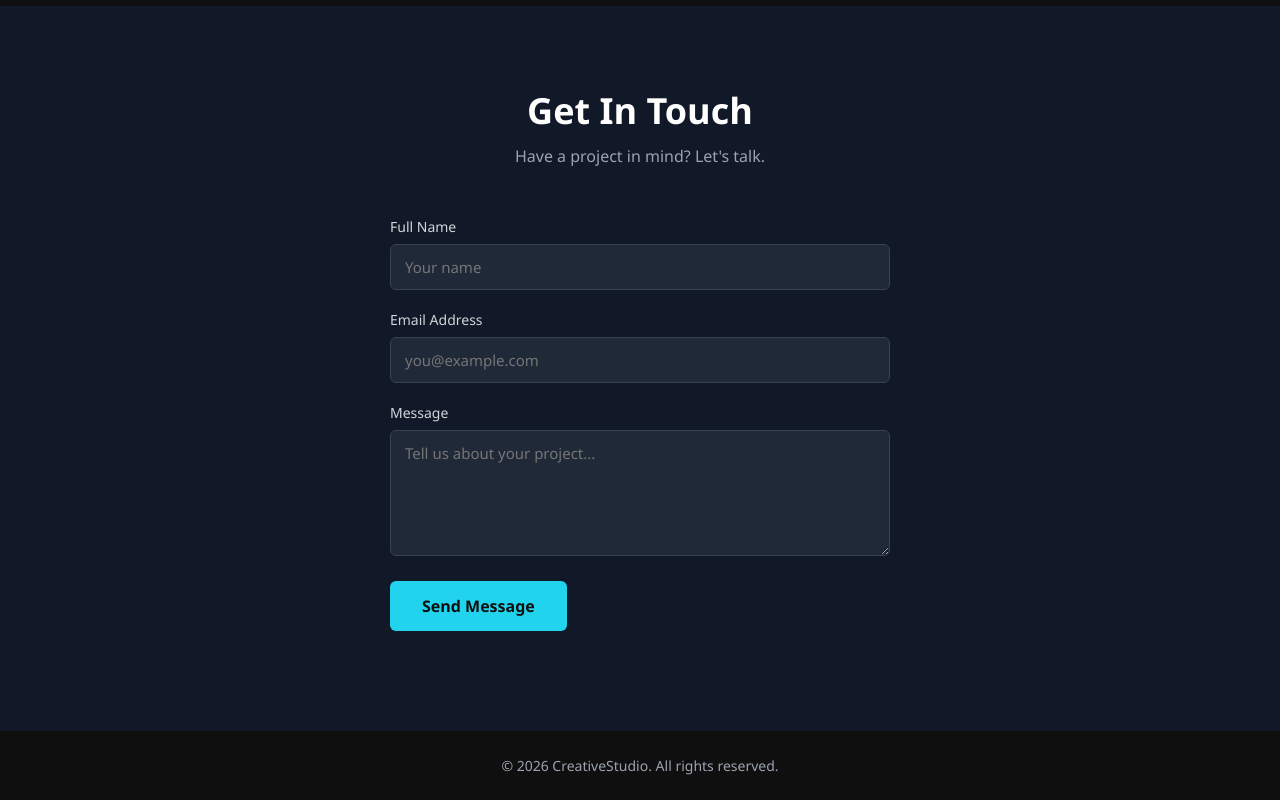
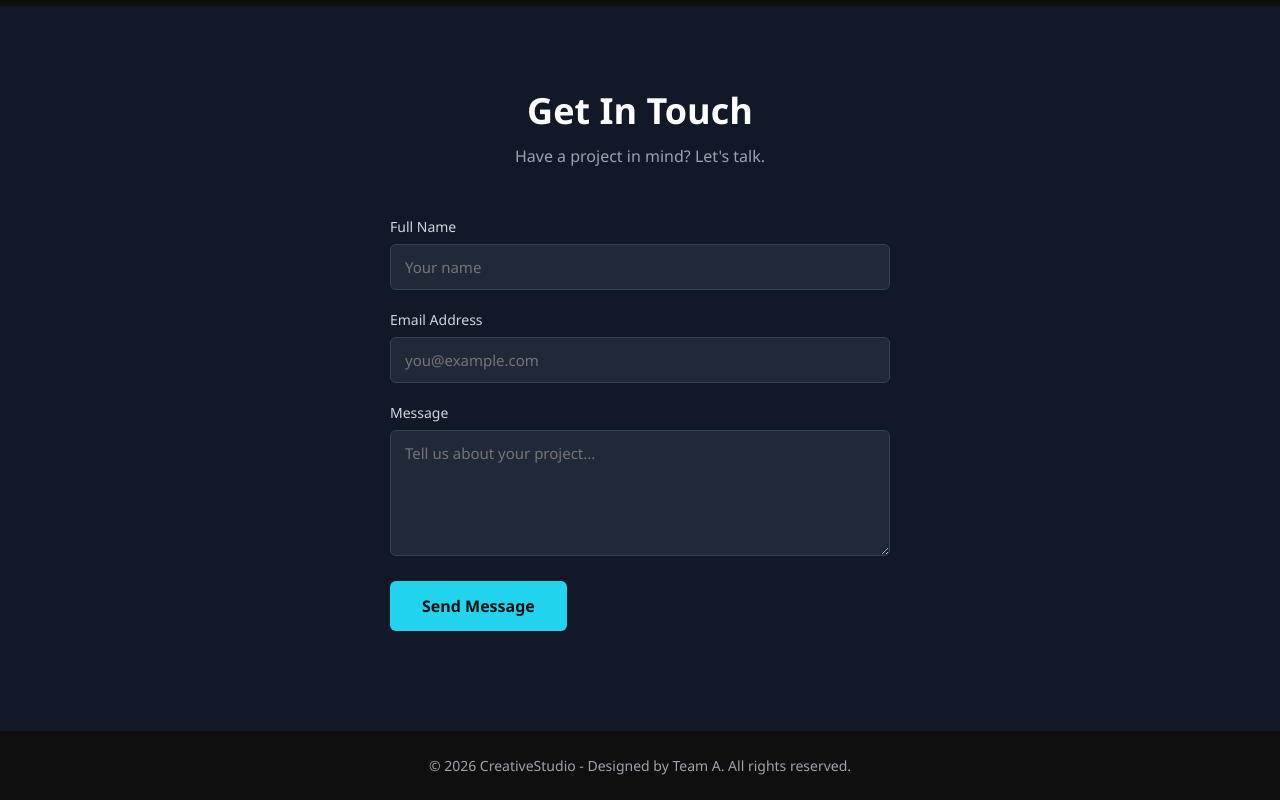
Before and after one commit to daradula/portfolio-agency-devops-assignment, a plain HTML site: page src/index.html in a window 1280 px wide. Shown: the part 1344-2144 px from the top of the page. Drawn offline with Linux system fonts and the light colour scheme.

Commit message:
docs: update footer credit text (version A)

```diff
--- a/src/index.html
+++ b/src/index.html
@@ -106,7 +106,7 @@
 
     <!-- Footer -->
     <footer class="footer">
-        <p>&copy; 2026 CreativeStudio. All rights reserved.</p>
+        <p>&copy; 2026 CreativeStudio - Designed by Team A. All rights reserved.</p>
     </footer>
 
     <script src="scripts/script.js"></script>
```
